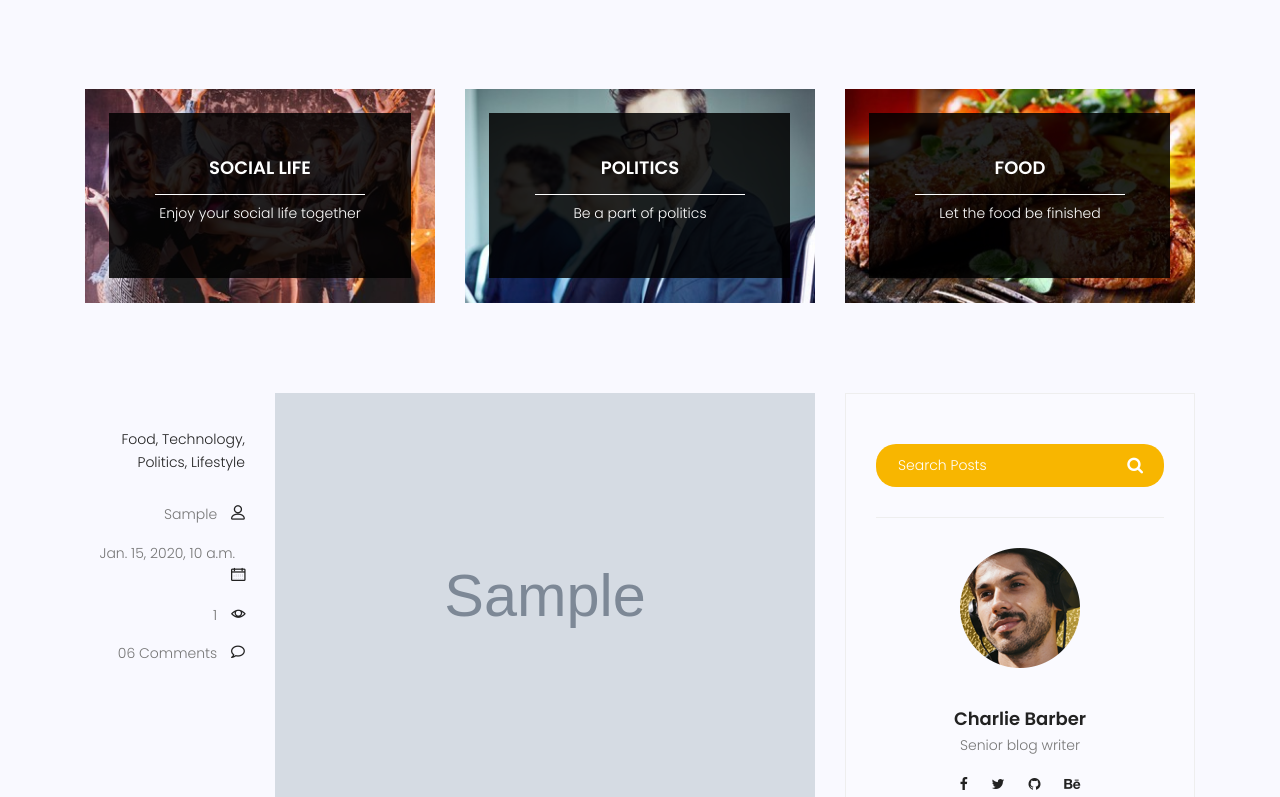
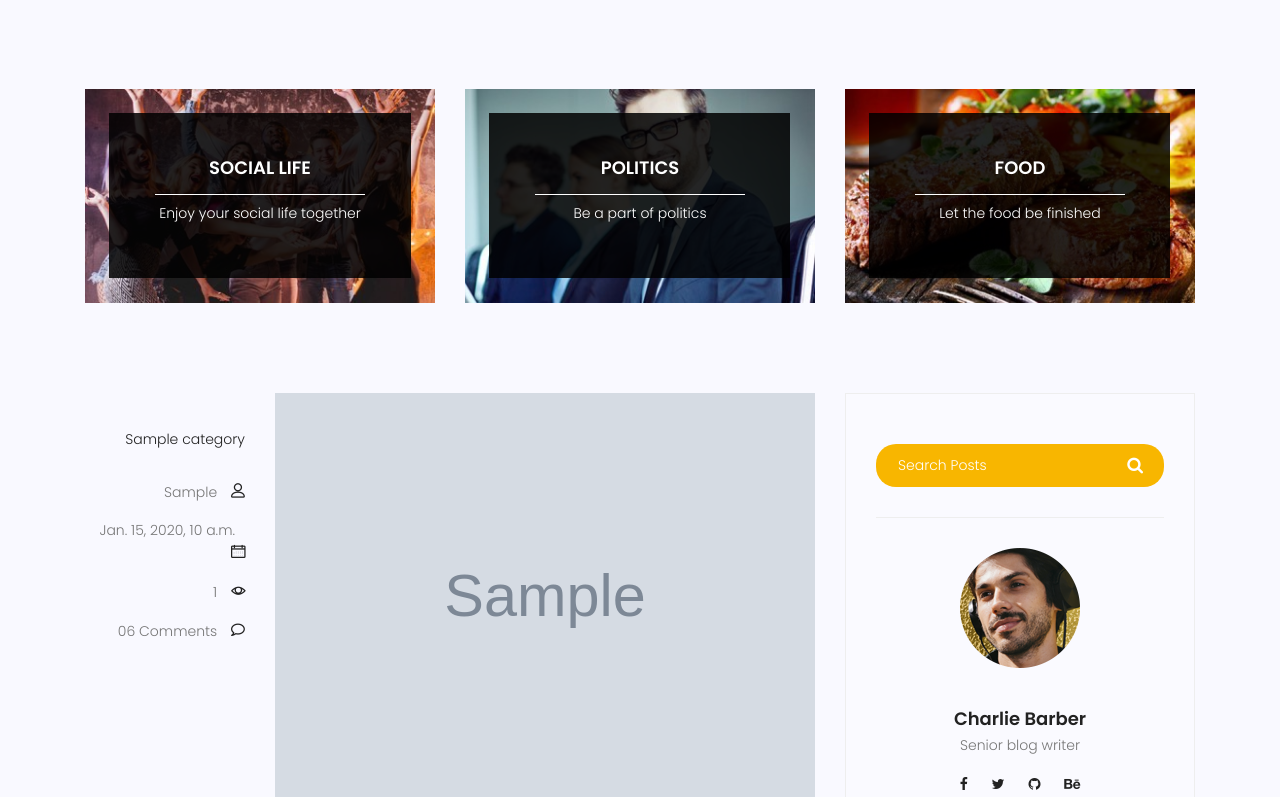
Before and after one commit to Msdbghbn/Django-Mktb, a Django app: page /blog/ in a window 1280 px wide. Shown: the part 689-1486 px from the top of the page. Run offline with Django 3.2, Linux system fonts and the light colour scheme; tables that the repository leaves empty hold one stand-in row (values such as "Sample post"); grey boxes marked "Sample" are stand-in pictures; some libraries are stand-ins or nearby versions.

Commit message:
S6V8 adding category
categories added

```diff
--- a/blog/admin.py
+++ b/blog/admin.py
@@ -1,7 +1,7 @@
 from tabnanny import verbose
 from django.contrib import admin
 
-from blog.models import post
+from blog.models import post,Category
 
 class postAdmin(admin.ModelAdmin):
     date_hierarchy='created_date'
@@ -15,5 +15,7 @@ class Meta:
     ordering = ['created_date']
     #verbose_name='پست'
     #verbose_name_plural='پست ها'
+
 admin.site.register(post, postAdmin)
+admin.site.register(Category)
 # Register your models here.
--- a/blog/models.py
+++ b/blog/models.py
@@ -2,6 +2,12 @@ from django.db import models
 from traitlets import default
 from django.contrib.auth.models import User
 # Create your models here.
+
+class Category(models.Model):
+    name=models.CharField(max_length=255)
+    def __str__(self):
+        return self.name
+
 class post(models.Model):
     image=models.ImageField(upload_to='blog/',default='blog/default.jpg')
     author=models.ForeignKey(User,on_delete=models.SET_NULL,null=True)
@@ -12,6 +18,7 @@ class post(models.Model):
     created_date=models.DateTimeField(auto_now_add=True)
     updated_time=models.DateTimeField(auto_now=True)
     published_date=models.DateTimeField(null=True)
+    category=models.ManyToManyField(Category)
 
     def __str__(self):
         return "{} , {}".format(self.title, self.id)
--- a/templates/blog/blog-home.html
+++ b/templates/blog/blog-home.html
@@ -174,10 +174,11 @@
 							<div class="single-post row">
 								<div class="col-lg-3  col-md-3 meta-details">
 									<ul class="tags">
-										<li><a href="#">Food,</a></li>
-										<li><a href="#">Technology,</a></li>
-										<li><a href="#">Politics,</a></li>
-										<li><a href="#">Lifestyle</a></li>
+										{% for cat in post.category.all %}
+										<li><a href="#">{{cat.name}}</a></li>
+										{% endfor %}
+
+
 									</ul>
 									<div class="user-details row">
 										<p class="user-name col-lg-12 col-md-12 col-6"><a href="#">{{post.author.first_name}}</a> <span class="lnr lnr-user"></span></p>
```
Also changed, not shown: blog/migrations/0005_auto_20220706_1742.py (added).
